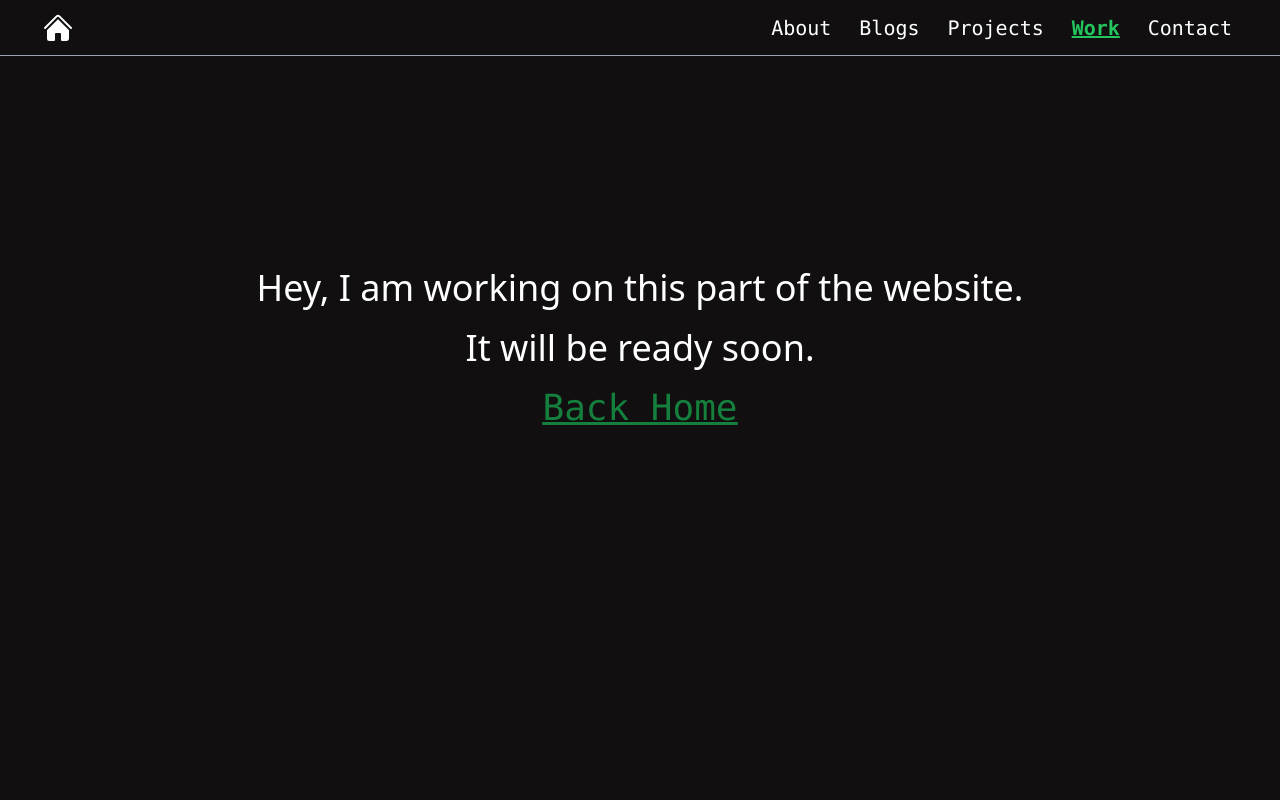
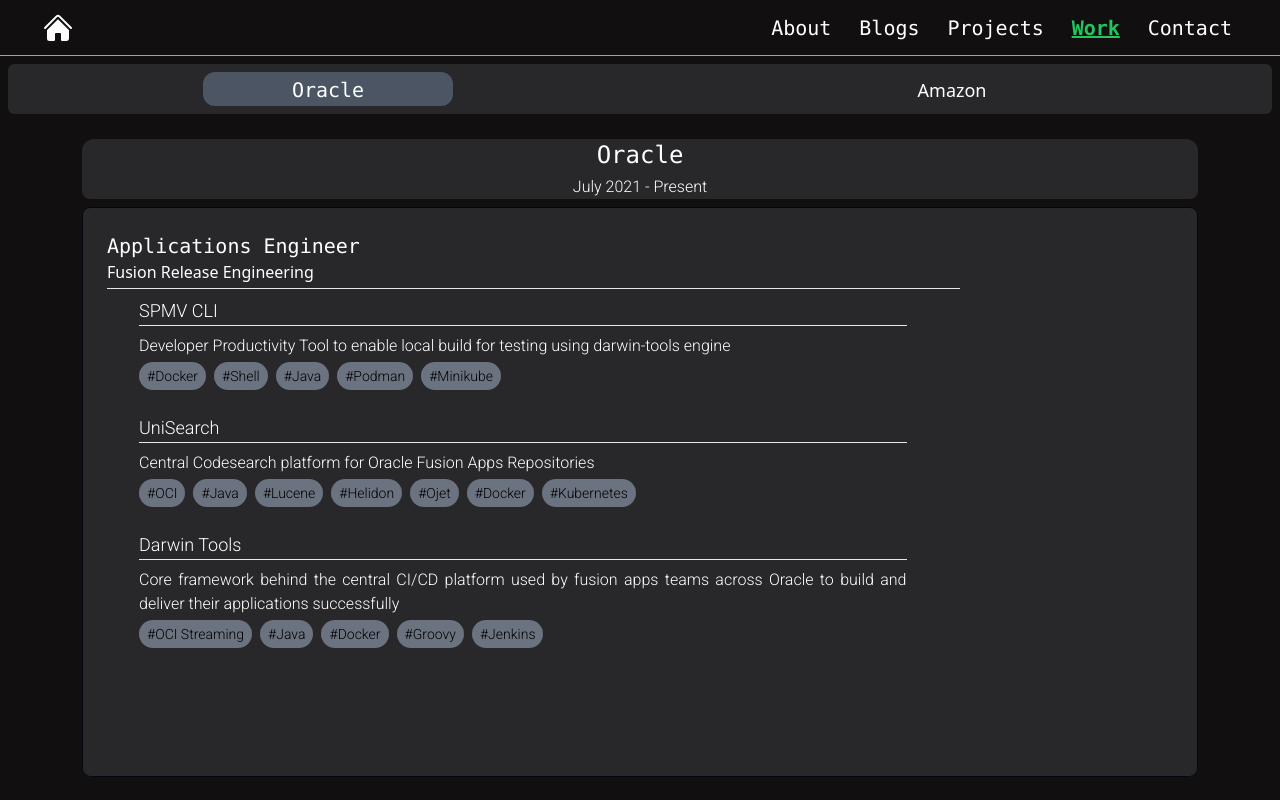
Before and after one commit to atharvasune/Personal-Website, a Next.js app: page /work in a window 1280 px wide. Built offline with nearby package versions, Linux system fonts and the light colour scheme.

Commit message:
Add work information, and removing data storing options for fetch requests

```diff
--- a/src/app/about/page.tsx
+++ b/src/app/about/page.tsx
@@ -1,8 +1,8 @@
 "use client";
 
-import ParentContainer from "../components/parent-container";
+import ParentContainer from "@/components/parent-container";
 import Image from "next/image";
-import Tab from "./tab";
+import Tab from "@/components/tab";
 import { AboutMe, TechnicalSkills } from "./sections";
 import React from "react";
 
--- a/src/app/blogs/page.tsx
+++ b/src/app/blogs/page.tsx
@@ -1,4 +1,4 @@
-import ParentContainer from "../components/parent-container";
+import ParentContainer from "@/components/parent-container";
 import BlogCard from "./blog-card";
 import { XMLParser } from "fast-xml-parser";
 
@@ -17,7 +17,7 @@
 async function fetchMediumPosts() {
     const parser: XMLParser = new XMLParser({ allowBooleanAttributes: true });
     try {
-        let response = await fetch("https://medium.com/feed/@atharvasune");
+        let response = await fetch("https://medium.com/feed/@atharvasune", {cache: 'no-store'});
         let responseText = await response.text();
         let mediumResponse = parser.parse(responseText);
         return mediumResponse.rss.channel.item;
--- a/src/app/contact/page.tsx
+++ b/src/app/contact/page.tsx
@@ -1,4 +1,4 @@
-import ParentContainer from "../components/parent-container";
+import ParentContainer from "@/components/parent-container";
 import {FaGithub, FaEnvelope, FaTwitter, FaMedium, FaLinkedinIn} from "react-icons/fa6"
 
 function ContactLink({ text, link, icon }: { text: string, link: string, icon: JSX.Element }) {
--- a/src/app/page.tsx
+++ b/src/app/page.tsx
@@ -2,8 +2,8 @@
 import { JetBrains_Mono, Rubik_Mono_One } from 'next/font/google';
 import Link from 'next/link';
 import Typewriter from 'typewriter-effect';
-import ParentContainer from './components/parent-container';
-import Navbar from './components/nav-bar';
+import ParentContainer from '@/components/parent-container';
+import Navbar from '@/components/nav-bar';
 
 const jetBrainsMono = JetBrains_Mono({ weight: "600", style: "normal", subsets: ["vietnamese"] });
 const rubikMonoOne = Rubik_Mono_One({ weight: "400", style: "normal", display: "swap", subsets: ["cyrillic"] });
--- a/src/app/projects/page.tsx
+++ b/src/app/projects/page.tsx
@@ -1,6 +1,6 @@
-import ParentContainer from "../components/parent-container";
+import ParentContainer from "@/components/parent-container";
 import ProjectCard from "./project-card";
-import { GitHubResponse } from "./types";
+import { GitHubResponse } from "@/types";
 
 
 
@@ -10,7 +10,7 @@
     try {
         const headers = new Headers()
         headers.append("Authorization", `token ${process.env.GITHUB_API_TOKEN}`);
-        let githubResponses: GitHubResponse[] = await (await fetch("https://api.github.com/users/atharvasune/repos", { headers: headers })).json();
+        let githubResponses: GitHubResponse[] = await (await fetch("https://api.github.com/users/atharvasune/repos", { headers: headers, cache: 'no-store'} )).json();
         githubResponses = githubResponses.filter((githubResponse) => githubResponse.private === false && !(githubResponse.name === "youtube-dl"))
         return githubResponses;
 
--- /dev/null
+++ b/src/app/work/companies.json
@@ -0,0 +1,69 @@
+[
+  {
+    "company": "Oracle",
+    "started": "July 2021",
+    "isCurrent": true,
+    "ended": "",
+    "roles": [
+      {
+        "role": "Applications Engineer",
+        "team": "Fusion Release Engineering",
+        "projects": [
+          {
+            "projectName": "SPMV CLI",
+            "description": "Developer Productivity Tool to enable local build for testing using darwin-tools engine",
+            "techStack": ["Docker", "Shell", "Java", "Podman", "Minikube"]
+          },
+          {
+            "projectName": "UniSearch",
+            "description": "Central Codesearch platform for Oracle Fusion Apps Repositories",
+            "techStack": [
+              "OCI",
+              "Java",
+              "Lucene",
+              "Helidon",
+              "Ojet",
+              "Docker",
+              "Kubernetes"
+            ]
+          },
+          {
+            "projectName": "Darwin Tools",
+            "description": "Core framework behind the central CI/CD platform used by fusion apps teams across Oracle to build and deliver their applications successfully",
+            "techStack": [
+                "OCI Streaming",
+                "Java",
+                "Docker",
+                "Groovy",
+                "Jenkins"
+            ]
+          }
+        ]
+      }
+    ]
+  },
+  {
+    "company": "Amazon",
+    "started": "January 2021",
+    "isCurrent": false,
+    "ended": "June 2021",
+    "roles": [
+        {
+            "role": "Software Development Engineer - Intern",
+            "team": "Search Engine Technologies",
+            "projects": [
+                {
+                    "projectName": "Semantic Searching Optimization",
+                    "description": "Optimize the KNN Searching operation in Lucene and integrate with Amazon's Search Engine (built on top of Lucene)",
+                    "techStack": [
+                        "Java",
+                        "Lucene",
+                        "Python",
+                        "Spring Boot"
+                    ]
+                }
+            ]
+        }
+    ]
+  }
+]
--- /dev/null
+++ b/src/app/work/job.tsx
@@ -0,0 +1,65 @@
+import { Job } from "@/types";
+import { Roboto } from "next/font/google";
+
+const roboto = Roboto({ weight: "300", style: "normal", subsets: ["latin"] });
+
+function Project({ proj }: { proj: any }) {
+    return (
+        <div className="w-full md:w-[80%] lg:w-[75%] pl-2 md:pl-4 lg:pl-8 py-2 text-justify text-white">
+            <div className="text-lg text-white">
+                {proj.projectName}
+            </div>
+            <hr className="mb-2" />
+            <div>
+                {proj.description}
+            </div>
+            <div className="flex justify-start items-center w-full flex-wrap p-2 pl-0 pt-1">
+                {proj.techStack.map((tech: any, idx: number) => (
+                    <div key={idx} className="rounded-full text-sm mr-2 bg-gray-500 text-black px-2 py-1 mb-1 md:mb-0">
+                        #{tech}
+                    </div>
+                ))}
+            </div>
+        </div>
+    )
+}
+
+
+function Role({ role }: { role: any }) {
+    return (
+        <div className={`w-full text-white ${roboto.className}`}>
+            <div className="text-white font-mono text-xl font-medium">
+                {role.role}
+            </div>
+            <div className="text-white font-sans text-base itaclic font-thin">
+                {role.team}
+            </div>
+            <hr className="w-full md:w-[80%] mt-1"/>
+            {role.projects.map((proj: any, idx: number) => (
+                <Project proj={proj} key={idx} />
+            ))}
+
+        </div>
+    )
+}
+
+export default function Job({ job, isActive }: { job: any, isActive: boolean }) {
+    return (
+        <div className={`${isActive ? "block" : "hidden"} mx-auto w-[100%] md:w-[90%] rounded-xl h-full flex flex-col overflow-y-auto`}>
+            <section id="general" className="w-full flex-grow-0 text-center rounded-lg mb-2 bg-[#28282B]">
+                <div className="w-full text-white font-mono text-2xl mb-1">
+                    {job.company}
+                </div>
+                <div className={"text-white italic text-base " + roboto.className}>
+                    {job.started} - {job.isCurrent ? "Present" : job.ended}
+                </div>
+            </section>
+
+            <section id="roles" className="w-full flex-grow overflow-y-auto border border-gray-950 p-2 lg:p-6 rounded-lg bg-[#28282B]">
+                {job.roles.map((role: any, idx: number) => (
+                    <Role role={role} key={idx} />
+                ))}
+            </section>
+        </div>
+    )
+}
--- a/src/app/work/page.tsx
+++ b/src/app/work/page.tsx
@@ -1,10 +1,23 @@
-import ParentContainer from "../components/parent-container";
-import NotFound from "../not-found";
+"use client";
+import ParentContainer from "@/components/parent-container";
+import Tab from "@/components/tab";
+import React from 'react';
+import companies from "./companies.json";
+import Job from "./job";
 
 export default function Work() {
+    const [activeId, setActiveId] = React.useState(0);
+
     return (
-        <ParentContainer show={true} path={"work"} showBorder={false}>
-            <NotFound />
+        <ParentContainer show={true} path={"work"} showBorder={false} className="p-2">
+            <div id="tab-container" className="w-full min-h-[50px] h-[7%] md:h-[5%] flex justify-around bg-[#28282B] rounded-md mb-[1%] p-2">
+                    {["Oracle", "Amazon"].map((tabName, idx) => <Tab key={idx} name={tabName} id={idx} activeId={activeId} setActiveId={setActiveId}/>)}
+            </div>
+            <div className="overflow-y-auto w-full mx-auto p-0.5 md:p-3 h-[91%]  rounded-lg">
+                {companies.map((company, idx) => (
+                    <Job key={idx} job={company} isActive={activeId == idx} />
+                ))}
+            </div>
         </ParentContainer>
     )
 }
--- a/src/app/components/parent-container.tsx
+++ b/src/components/parent-container.tsx
@@ -10,7 +10,7 @@
     return (
         <main className="min-h-screen max-h-screen h-screen transition-transform duration-300 ease-linear" suppressHydrationWarning>
             <Navbar show={show} path={path} />
-            <div className={`${lowerDivHeight} ${borderClasses} overflow-y-auto ${className}`}>
+            <div className={`${lowerDivHeight} ${borderClasses} ${className}`}>
                 {children}
             </div>
         </main>
--- /dev/null
+++ b/src/types.ts
@@ -0,0 +1,121 @@
+export type GitHubResponse = {
+    id: Number,
+    node_id: string,
+    name: string,
+    full_name: string,
+    private: Boolean,
+    owner: {
+        login: string,
+        id: Number,
+        node_id: string,
+        avatar_url: string,
+        gravatar_id: string,
+        url: string,
+        html_url: string,
+        followers_url: string,
+        following_url: string,
+        gists_url: string,
+        starred_url: string,
+        subscriptions_url: string,
+        organizations_url: string,
+        repos_url: string,
+        events_url: string,
+        received_events_url: string,
+        type: string,
+        site_admin: Boolean
+    },
+    html_url: string,
+    description: string | null,
+    fork: Boolean,
+    url: string,
+    forks_url: string,
+    keys_url: string,
+    collaborators_url: string,
+    teams_url: string,
+    hooks_url: string,
+    issue_events_url: string,
+    events_url: string,
+    assignees_url: string,
+    branches_url: string,
+    tags_url: string,
+    blobs_url: string,
+    git_tags_url: string,
+    git_refs_url: string,
+    trees_url: string,
+    statuses_url: string,
+    languages_url: string,
+    stargazers_url: string,
+    contributors_url: string,
+    subscribers_url: string,
+    subscription_url: string,
+    commits_url: string,
+    git_commits_url: string,
+    comments_url: string,
+    issue_comment_url: string,
+    contents_url: string,
+    compare_url: string,
+    merges_url: string,
+    archive_url: string,
+    downloads_url: string,
+    issues_url: string,
+    pulls_url: string,
+    milestones_url: string,
+    notifications_url: string,
+    labels_url: string,
+    releases_url: string,
+    deployments_url: string,
+    created_at: string,
+    updated_at: string,
+    pushed_at: string,
+    git_url: string,
+    ssh_url: string,
+    clone_url: string,
+    svn_url: string,
+    homepage: string | null,
+    size: Number,
+    stargazers_count: Number,
+    watchers_count: Number,
+    language: string | null,
+    has_issues: Boolean,
+    has_projects: Boolean,
+    has_downloads: Boolean,
+    has_wiki: Boolean,
+    has_pages: Boolean,
+    has_discussions: Boolean,
+    forks_count: Number,
+    mirror_url: null,
+    archived: Boolean,
+    disabled: Boolean,
+    open_issues_count: Number,
+    license: string | null,
+    allow_forking: Boolean,
+    is_template: Boolean,
+    web_commit_signoff_required: Boolean,
+    topics: string[],
+    visibility: string,
+    forks: Number,
+    open_issues: Number,
+    watchers: Number,
+    default_branch: string,
+    fromColor: string
+}
+
+export type Job = {
+    company: string,
+    started: string,
+    ended: string,
+    isCurrent: boolean,
+    roles: [
+        {
+            role: string,
+            team: string,
+            projects: [
+                {
+                    projectName: string,
+                    description: string,
+                    techStack: string[]
+                }
+            ]
+        }
+    ]
+}
```
Also changed, not shown: src/components/nav-bar.tsx (renamed from src/app/components/nav-bar.tsx), src/components/tab.tsx (renamed from src/app/about/tab.tsx).
